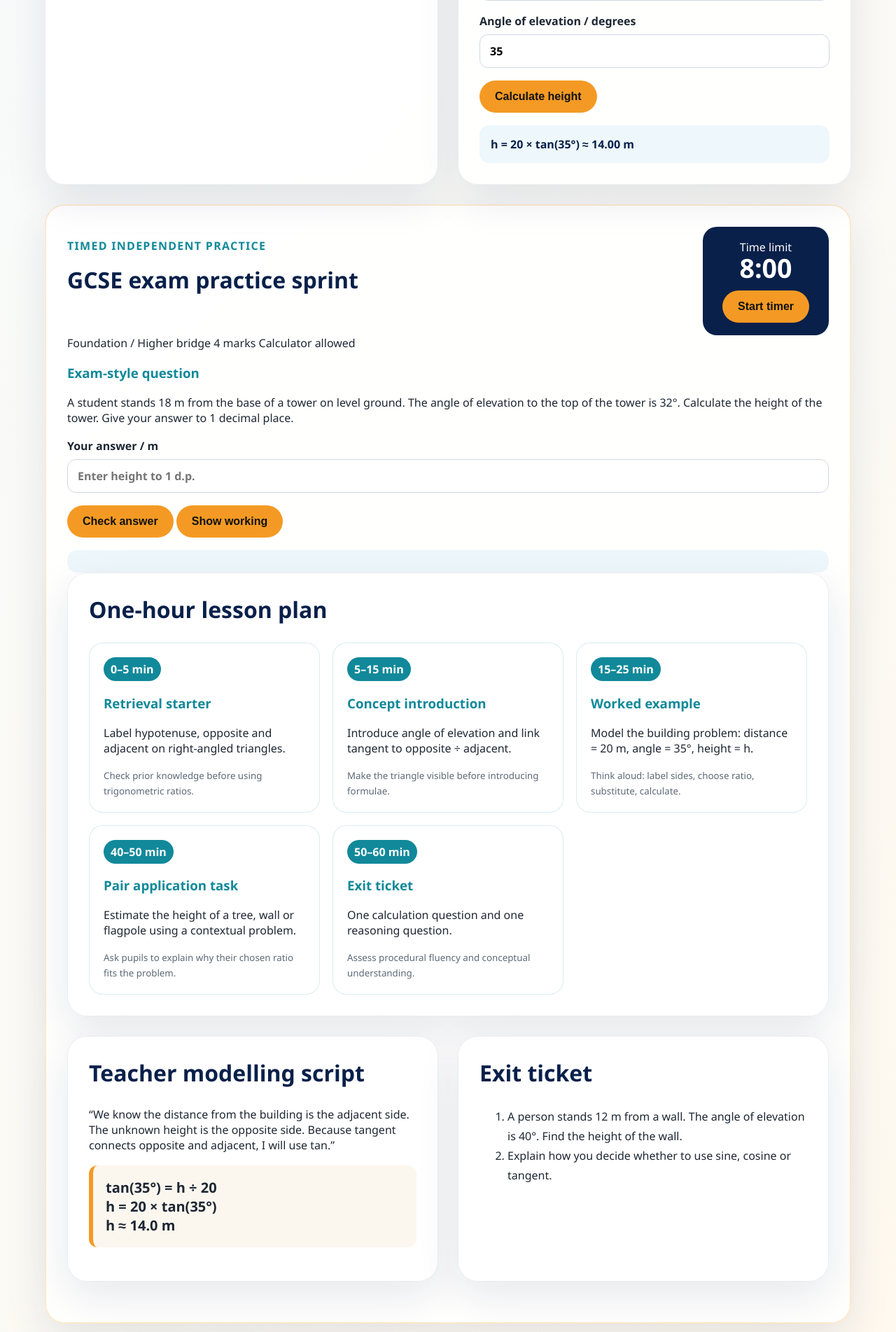
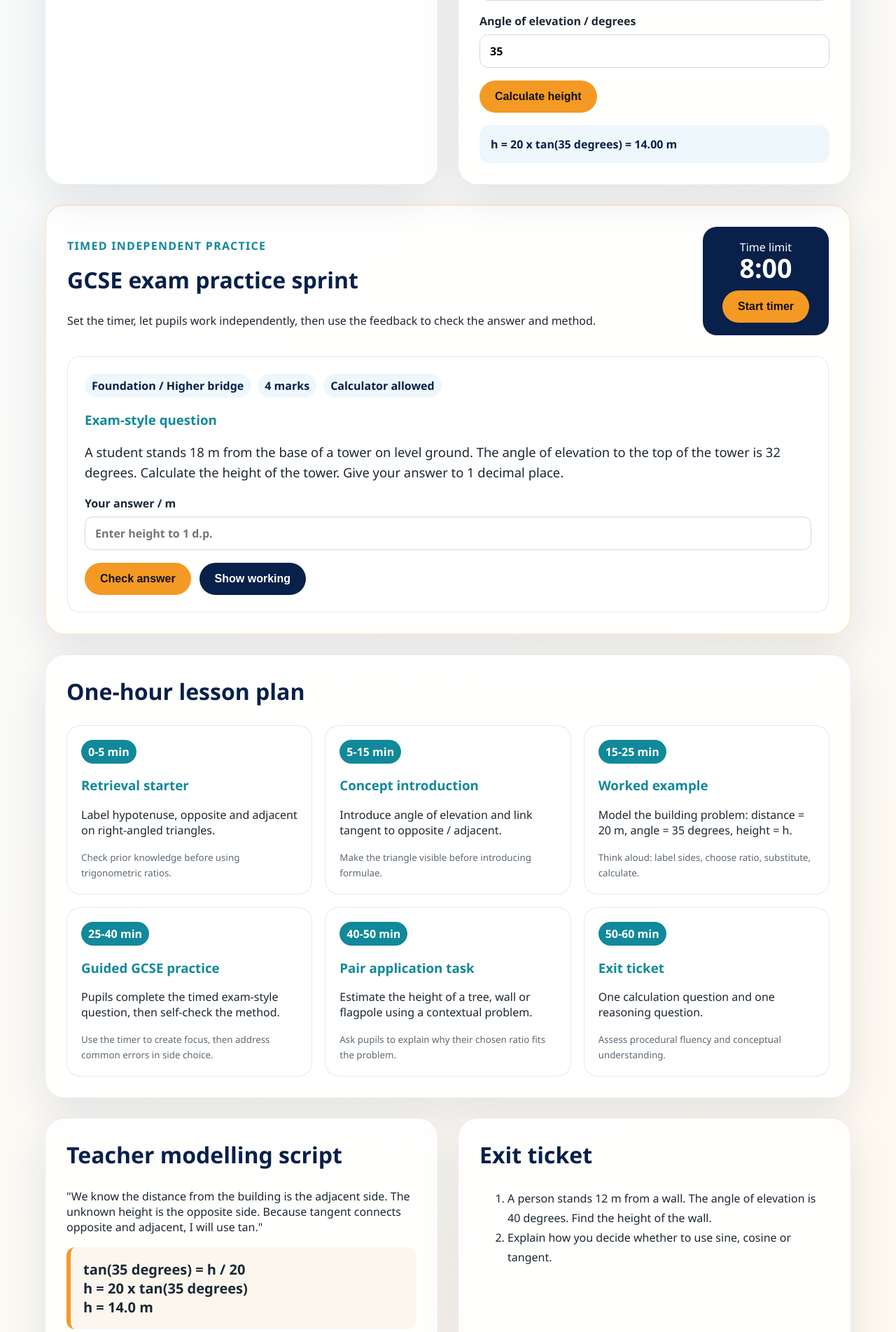
Before and after one commit to hlin863/Demo-Mathematical-App, a Flask app: page / in a window 1280 px wide. Shown: the part 1345-3248 px from the top of the page at 70% size. Run offline with Flask 3, Linux system fonts and the light colour scheme.

Commit message:
Add timed practice, feedback and worked solution
Introduce a timed GCSE practice workflow with UI, styles, and backend support. Key changes:

- app/data.py: add teacher_note, working steps, tighten tolerance and expand LESSON_STEPS to a full lesson timeline.
- app/routes.py: clean up imports, improve calculate messages/formatting, and replace removed local lesson_steps with the canonical data import; implement /api/check-practice to return rich feedback, expected/tolerance/unit and working.
- app/templates/index.html: add data attributes (time limit, answer, unit), aria-live for accessibility, a template for the worked solution, use HTML entities for symbols, and restructure sections for clarity.
- app/static/js/main.js: implement timer logic, enable start/restart, check-practice POST request handling, show working button, and user-facing feedback messages.
- app/static/css/styles.css: add utility and component styles (.hidden, timer-warning, exam-card, practice-actions, disabled states, etc.) and ensure pre-line for input display.

Overall this change enhances the practice experience (timing, checking, feedback, and revealed working) and improves accessibility and presentation.

```diff
--- a/app/routes.py
+++ b/app/routes.py
@@ -1,41 +1,11 @@
-from flask import Blueprint, render_template, request, jsonify
 import math
+
+from flask import Blueprint, jsonify, render_template, request
+
 from .data import GCSE_PRACTICE, LESSON_STEPS
 
 main_bp = Blueprint("main", __name__)
 
-LESSON_STEPS = [
-    {
-        "time": "0–5 min",
-        "title": "Retrieval starter",
-        "description": "Label hypotenuse, opposite and adjacent on right-angled triangles.",
-        "teacher_move": "Check prior knowledge before using trigonometric ratios."
-    },
-    {
-        "time": "5–15 min",
-        "title": "Concept introduction",
-        "description": "Introduce angle of elevation and link tangent to opposite ÷ adjacent.",
-        "teacher_move": "Make the triangle visible before introducing formulae."
-    },
-    {
-        "time": "15–25 min",
-        "title": "Worked example",
-        "description": "Model the building problem: distance = 20 m, angle = 35°, height = h.",
-        "teacher_move": "Think aloud: label sides, choose ratio, substitute, calculate."
-    },
-    {
-        "time": "40–50 min",
-        "title": "Pair application task",
-        "description": "Estimate the height of a tree, wall or flagpole using a contextual problem.",
-        "teacher_move": "Ask pupils to explain why their chosen ratio fits the problem."
-    },
-    {
-        "time": "50–60 min",
-        "title": "Exit ticket",
-        "description": "One calculation question and one reasoning question.",
-        "teacher_move": "Assess procedural fluency and conceptual understanding."
-    }
-]
 
 @main_bp.route("/")
 def index():
@@ -44,6 +14,7 @@ def index():
         lesson_steps=LESSON_STEPS,
         practice=GCSE_PRACTICE,
     )
+
 
 @main_bp.route("/calculate", methods=["POST"])
 def calculate():
@@ -54,14 +25,17 @@ def calculate():
         if distance <= 0:
             return jsonify({"error": "Distance must be greater than 0."}), 400
         if angle <= 0 or angle >= 90:
-            return jsonify({"error": "Angle must be between 0° and 90°."}), 400
+            return jsonify({"error": "Angle must be between 0 and 90 degrees."}), 400
         height = distance * math.tan(math.radians(angle))
-        return jsonify({
-            "height": round(height, 2),
-            "working": f"h = {distance:g} × tan({angle:g}°) = {height:.2f} m"
-        })
+        return jsonify(
+            {
+                "height": round(height, 2),
+                "working": f"h = {distance:g} x tan({angle:g} degrees) = {height:.2f} m",
+            }
+        )
     except (TypeError, ValueError):
         return jsonify({"error": "Please enter valid numbers."}), 400
+
 
 @main_bp.route("/api/check-practice", methods=["POST"])
 def check_practice():
@@ -75,4 +49,27 @@ def check_practice():
 
     expected = float(GCSE_PRACTICE["answer"])
     tolerance = float(GCSE_PRACTICE["tolerance"])
-    is_correct = abs(pupil_answer - expected) <= tolerance
+    unit = GCSE_PRACTICE["unit"]
+    is_correct = abs(pupil_answer - expected) <= tolerance + 1e-9
+
+    if is_correct:
+        feedback = (
+            f"Correct. {pupil_answer:g} {unit} is within the accepted rounding range "
+            f"for {expected:.1f} {unit}."
+        )
+    else:
+        feedback = (
+            "Not quite. Check that the tower height is the opposite side, "
+            "18 m is the adjacent side, and tangent is the matching ratio."
+        )
+
+    return jsonify(
+        {
+            "correct": is_correct,
+            "feedback": feedback,
+            "expected": expected,
+            "tolerance": tolerance,
+            "unit": unit,
+            "working": GCSE_PRACTICE["working"],
+        }
+    )
--- a/app/static/css/styles.css
+++ b/app/static/css/styles.css
@@ -196,6 +196,11 @@ input {
     background: var(--soft);
     color: var(--navy);
     font-weight: 900;
+    white-space: pre-line;
+}
+
+.hidden {
+    display: none;
 }
 
 .timeline {
@@ -236,6 +241,56 @@ input {
     line-height: 1;
 }
 
+.timer-warning {
+    color: #ffd38a;
+}
+
+.exam-card {
+    margin-top: 24px;
+    padding: 24px;
+    border-radius: 18px;
+    background: #ffffff;
+    border: 1px solid rgba(17, 137, 154, 0.15);
+}
+
+.exam-meta {
+    display: flex;
+    flex-wrap: wrap;
+    gap: 10px;
+    margin-bottom: 16px;
+}
+
+.exam-meta span {
+    border-radius: 999px;
+    padding: 6px 10px;
+    background: var(--soft);
+    color: var(--navy);
+    font-weight: 800;
+}
+
+.question-text {
+    font-size: 1.15rem;
+    line-height: 1.6;
+}
+
+.practice-actions {
+    display: flex;
+    flex-wrap: wrap;
+    gap: 12px;
+    align-items: center;
+}
+
+.secondary-btn {
+    background: var(--navy);
+    color: #ffffff;
+}
+
+button:disabled,
+input:disabled {
+    cursor: not-allowed;
+    opacity: 0.6;
+}
+
 small {
     color: var(--muted);
 }
--- a/app/static/js/main.js
+++ b/app/static/js/main.js
@@ -18,7 +18,7 @@ btn.addEventListener("click", async () => {
             result.textContent = data.error || "Something went wrong.";
             return;
         }
-        result.textContent = `${data.working}`;
+        result.textContent = data.working;
     } catch (error) {
         result.textContent = "Unable to calculate. Please try again.";
     }
@@ -27,7 +27,15 @@ btn.addEventListener("click", async () => {
 const practicePanel = document.getElementById("gcse-practice");
 const timerDisplay = document.getElementById("practiceTimer");
 const startPracticeBtn = document.getElementById("startPracticeBtn");
+const practiceAnswer = document.getElementById("practiceAnswer");
+const checkPracticeBtn = document.getElementById("checkPracticeBtn");
+const showWorkingBtn = document.getElementById("showWorkingBtn");
+const practiceFeedback = document.getElementById("practiceFeedback");
+const practiceWorking = document.getElementById("practiceWorking");
 
+const timeLimitMinutes = Number(practicePanel.dataset.timeLimit);
+const timeLimitSeconds = timeLimitMinutes * 60;
+let remainingSeconds = timeLimitSeconds;
 let timerInterval = null;
 
 function formatTime(totalSeconds) {
@@ -36,27 +44,69 @@ function formatTime(totalSeconds) {
     return `${minutes}:${seconds.toString().padStart(2, "0")}`;
 }
 
+function showPracticeFeedback(message, feedbackClass) {
+    practiceFeedback.classList.remove("hidden", "correct-feedback", "retry-feedback");
+    if (feedbackClass) {
+        practiceFeedback.classList.add(feedbackClass);
+    }
+    practiceFeedback.textContent = message;
+}
+
+function updateTimerDisplay() {
+    timerDisplay.textContent = formatTime(Math.max(remainingSeconds, 0));
+    timerDisplay.classList.toggle("timer-warning", remainingSeconds > 0 && remainingSeconds <= 60);
+}
+
 startPracticeBtn.addEventListener("click", () => {
     clearInterval(timerInterval);
-    remainingSeconds = minutes * 60;
-    timerDisplay.textContent = formatTime(remainingSeconds);
+    remainingSeconds = timeLimitSeconds;
+    updateTimerDisplay();
     startPracticeBtn.textContent = "Restart timer";
+    practiceAnswer.disabled = false;
+    checkPracticeBtn.disabled = false;
+    showWorkingBtn.disabled = false;
+    practiceFeedback.classList.add("hidden");
 
     timerInterval = setInterval(() => {
         remainingSeconds -= 1;
-        timerDisplay.textContent = formatTime(Math.max(remainingSeconds, 0));
+        updateTimerDisplay();
 
         if (remainingSeconds <= 0) {
             clearInterval(timerInterval);
-            practiceFeedback.classList.remove("hidden", "correct-feedback");
-            practiceFeedback.classList.add("retry-feedback");
-            practiceFeedback.textContent = "Time is up. Now check your method before revealing the working.";
+            showPracticeFeedback(
+                "Time is up. Check your answer now, then reveal the working if you need it.",
+                "retry-feedback"
+            );
         }
     }, 1000);
 });
 
-const response = await fetch("/api/check-practice", {
-    method: "POST",
-    headers: { "Content-Type": "application/json" },
-    body: JSON.stringify({ answer: practiceAnswer.value })
+checkPracticeBtn.addEventListener("click", async () => {
+    showPracticeFeedback("Checking...", "");
+
+    try {
+        const response = await fetch("/api/check-practice", {
+            method: "POST",
+            headers: { "Content-Type": "application/json" },
+            body: JSON.stringify({ answer: practiceAnswer.value })
+        });
+        const data = await response.json();
+
+        if (!response.ok) {
+            showPracticeFeedback(data.error || "Unable to check that answer.", "retry-feedback");
+            return;
+        }
+
+        const feedbackClass = data.correct ? "correct-feedback" : "retry-feedback";
+        showPracticeFeedback(data.feedback, feedbackClass);
+    } catch (error) {
+        showPracticeFeedback("Unable to check the answer. Please try again.", "retry-feedback");
+    }
 });
+
+showWorkingBtn.addEventListener("click", () => {
+    const answer = practicePanel.dataset.answer;
+    const unit = practicePanel.dataset.unit;
+    const working = practiceWorking.content.textContent.trim();
+    showPracticeFeedback(`Worked solution:\n${working}\nAnswer: ${answer} ${unit}`, "correct-feedback");
+});
--- a/app/templates/index.html
+++ b/app/templates/index.html
@@ -13,7 +13,7 @@
         <nav class="topbar">
             <span class="badge">KS4 Mathematics</span>
             <span>Year 10/11</span>
-            <span>Geometry & Measures</span>
+            <span>Geometry &amp; Measures</span>
         </nav>
         <section class="hero-grid">
             <div class="hero-text">
@@ -35,11 +35,11 @@
             <p class="large">Can we calculate the height of a building without climbing it?</p>
             <div class="goal-strip">
                 <span>Label sides</span>
-                <span>→</span>
+                <span>&rarr;</span>
                 <span>Choose ratio</span>
-                <span>→</span>
+                <span>&rarr;</span>
                 <span>Calculate height</span>
-                <span>→</span>
+                <span>&rarr;</span>
                 <span>Explain answer</span>
             </div>
         </section>
@@ -61,7 +61,7 @@
             <div class="panel calculator">
                 <h2>Interactive example</h2>
                 <p>For a height problem, tangent links the opposite side to the adjacent side.</p>
-                <div class="formula">tan(θ) = opposite ÷ adjacent</div>
+                <div class="formula">tan(&theta;) = opposite &divide; adjacent</div>
                 <label>Distance from building, adjacent side / metres
                     <input id="distance" type="number" value="20" min="1" step="0.1" />
                 </label>
@@ -69,11 +69,14 @@
                     <input id="angle" type="number" value="35" min="1" max="89" step="0.1" />
                 </label>
                 <button id="calculateBtn">Calculate height</button>
-                <div id="result" class="result">h = 20 × tan(35°) ≈ 14.00 m</div>
+                <div id="result" class="result">h = 20 x tan(35 degrees) = 14.00 m</div>
             </div>
         </section>
 
-        <section class="panel practice-panel" id="gcse-practice" data-time-limit="{{ practice.time_limit_minutes }}">
+        <section class="panel practice-panel" id="gcse-practice"
+            data-time-limit="{{ practice.time_limit_minutes }}"
+            data-answer="{{ '%.1f'|format(practice.answer) }}"
+            data-unit="{{ practice.unit }}">
             <div class="practice-heading">
                 <div>
                     <p class="eyebrow">Timed independent practice</p>
@@ -83,7 +86,7 @@
 
                 <div class="timer-card">
                     <span class="timer-label">Time limit</span>
-                    <strong id="practiceTimer">{{ practice.time_limit_minutes }}:00</strong>
+                    <strong id="practiceTimer" aria-live="polite">{{ practice.time_limit_minutes }}:00</strong>
                     <button id="startPracticeBtn" type="button">Start timer</button>
                 </div>
             </div>
@@ -107,8 +110,10 @@
                     <button id="showWorkingBtn" class="secondary-btn" type="button">Show working</button>
                 </div>
 
-                <div id="practiceFeedback" class="result hidden"></div>
+                <div id="practiceFeedback" class="result hidden" aria-live="polite"></div>
+                <template id="practiceWorking">{{ practice.working }}</template>
             </article>
+        </section>
 
         <section class="panel">
             <h2>One-hour lesson plan</h2>
@@ -127,21 +132,20 @@
         <section class="two-col">
             <div class="panel">
                 <h2>Teacher modelling script</h2>
-                    <p>“We know the distance from the building is the adjacent side. The unknown height is the opposite
-                        side. Because tangent connects opposite and adjacent, I will use tan.”</p>
+                <p>"We know the distance from the building is the adjacent side. The unknown height is the opposite
+                    side. Because tangent connects opposite and adjacent, I will use tan."</p>
                 <div class="worked">
-                        tan(35°) = h ÷ 20<br />
-                        h = 20 × tan(35°)<br />
-                        h ≈ 14.0 m
+                    tan(35 degrees) = h / 20<br />
+                    h = 20 x tan(35 degrees)<br />
+                    h = 14.0 m
                 </div>
             </div>
 
             <div class="panel">
                 <h2>Exit ticket</h2>
                 <ol>
-                        <li>A person stands 12 m from a wall. The angle of elevation is 40°. Find the height of the
-                            wall.
-                        </li>
+                    <li>A person stands 12 m from a wall. The angle of elevation is 40 degrees. Find the height of the
+                        wall.</li>
                     <li>Explain how you decide whether to use sine, cosine or tangent.</li>
                 </ol>
             </div>
```
Also changed, not shown: app/data.py (+42 -5 lines). Lines whose indentation alone changed are shown as unchanged.
